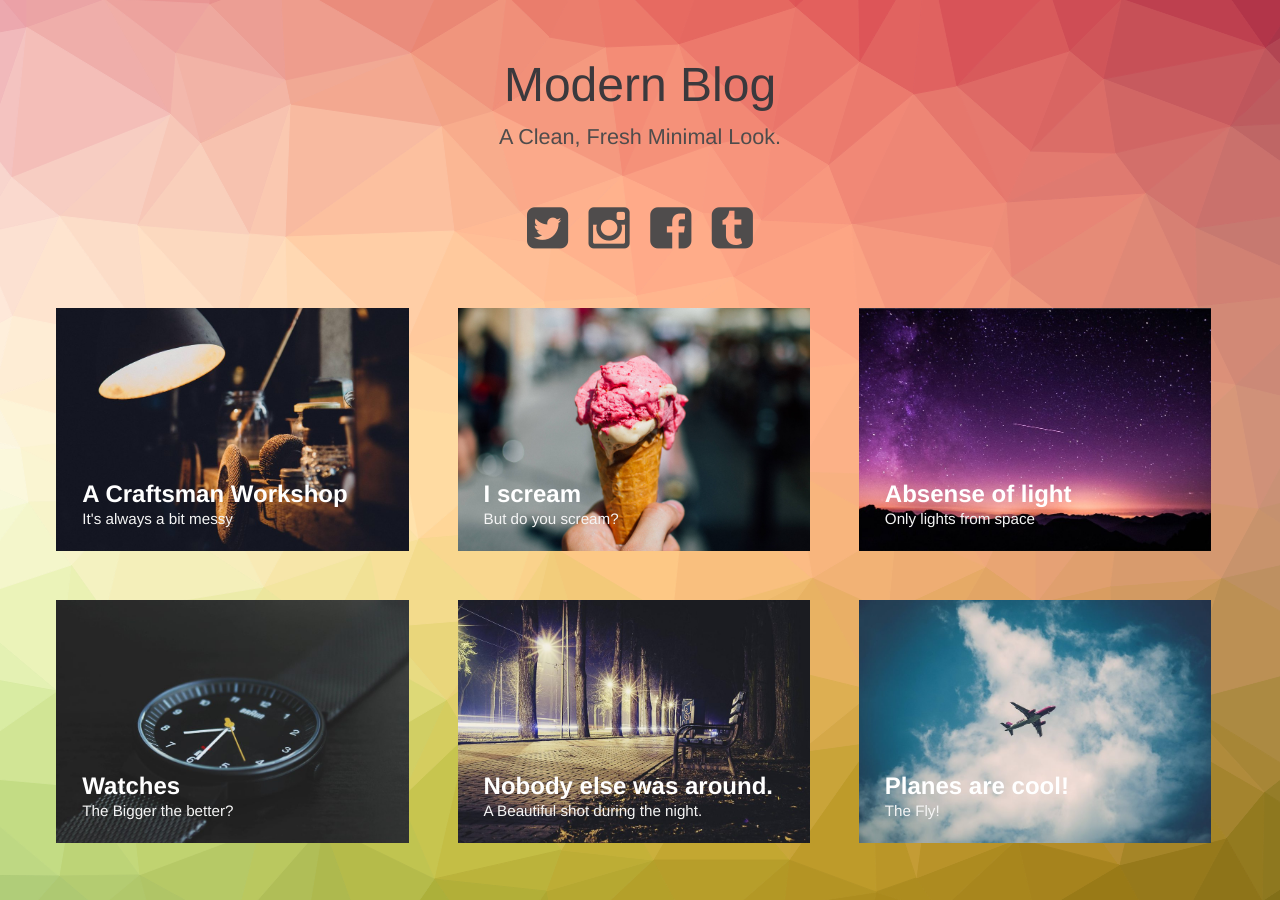
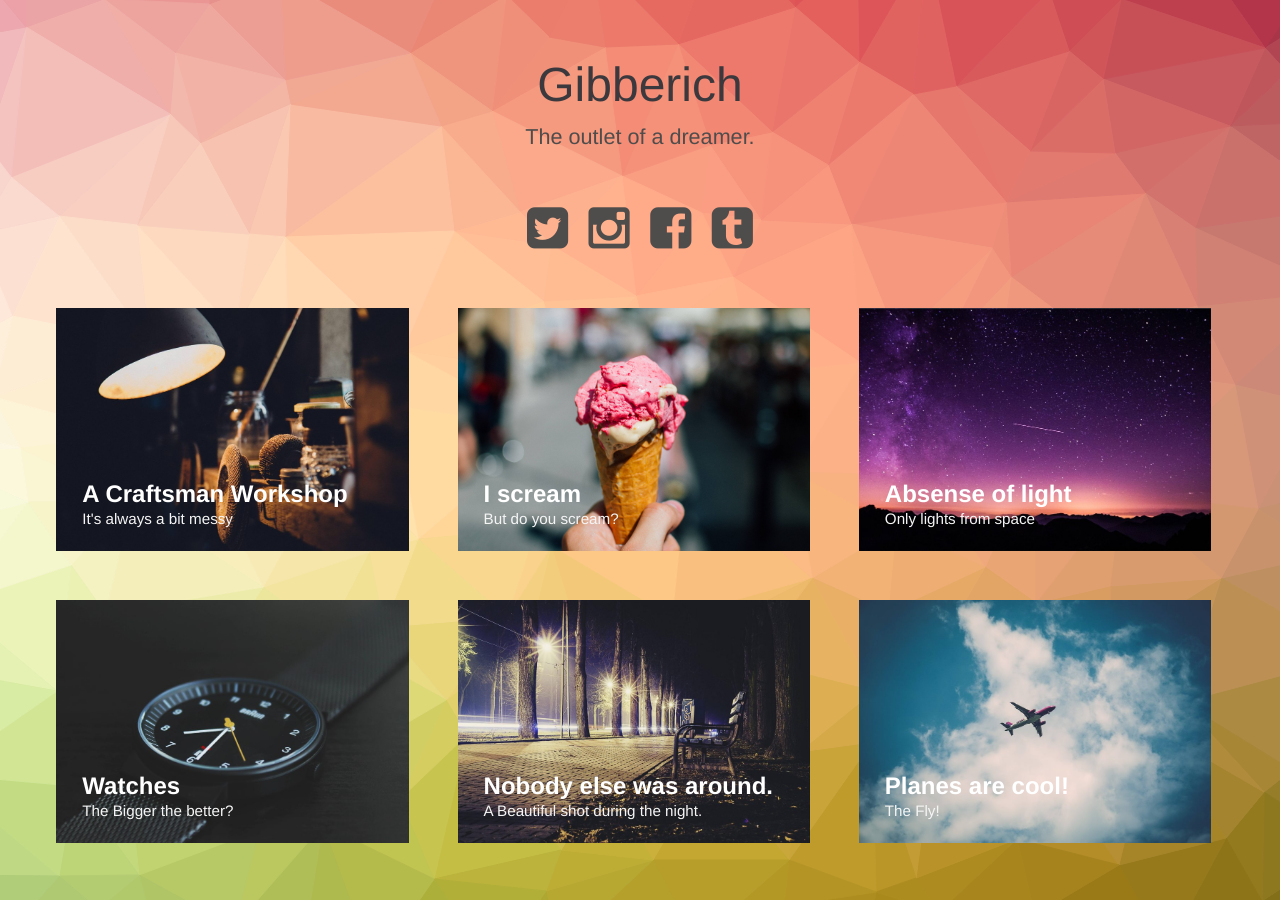
Before and after one commit to akshayelangovan/akshayelangovan.github.io, a Jekyll site: the page built from index.html, in a window 1280 px wide. Built offline with Jekyll 4.4.1, drawn with Linux system fonts in a browser that asks for light colours.

Commit message:
Made changes
Remaking initial commit

```diff
--- a/index.html
+++ b/index.html
@@ -28,7 +28,7 @@ layout: compress
 <body class="body">
 <div class="container">
     <header class="header">
-        <h1>Modern Blog<span>A Clean, Fresh Minimal Look.</span></h1>
+        <h1>Gibberich<span>The outlet of a dreamer.</span></h1>
         <nav class="links">
             <a href="#"><i class="fa fa-twitter-square fa-3x"></i></a>
             <a href="#"><i class="fa fa-instagram fa-3x"></i></a>
```
Also changed, not shown: README.md.
